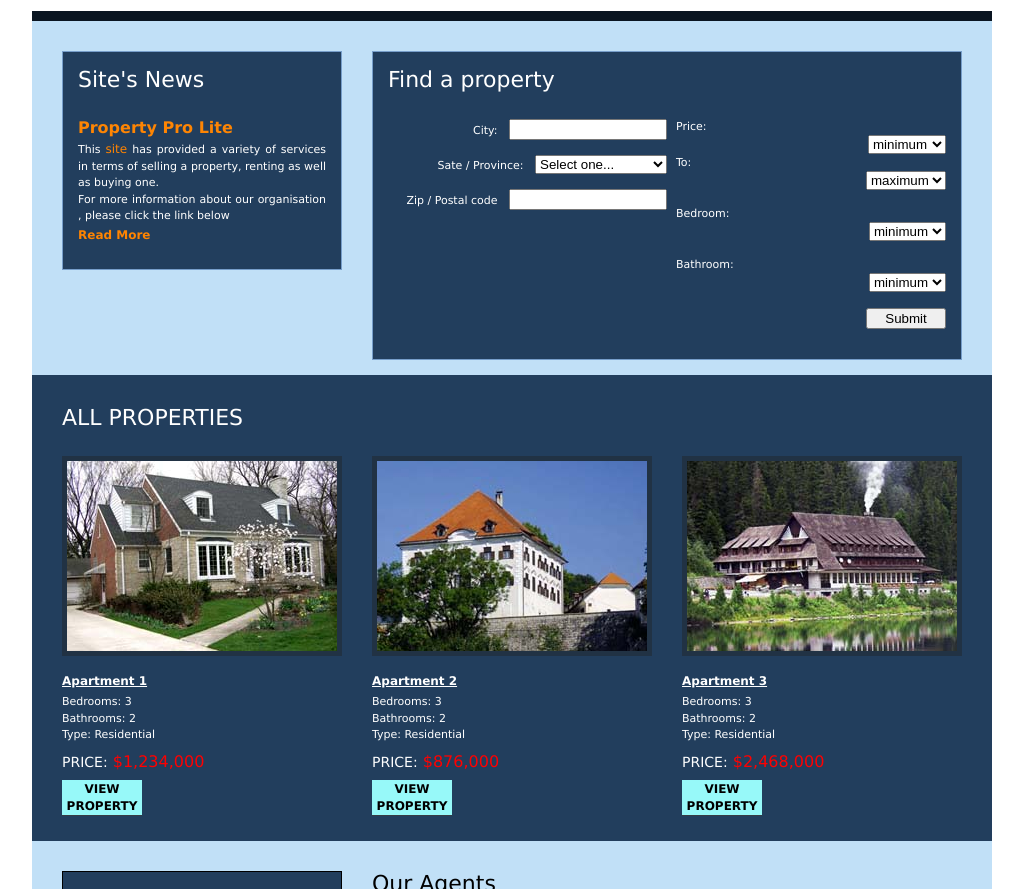
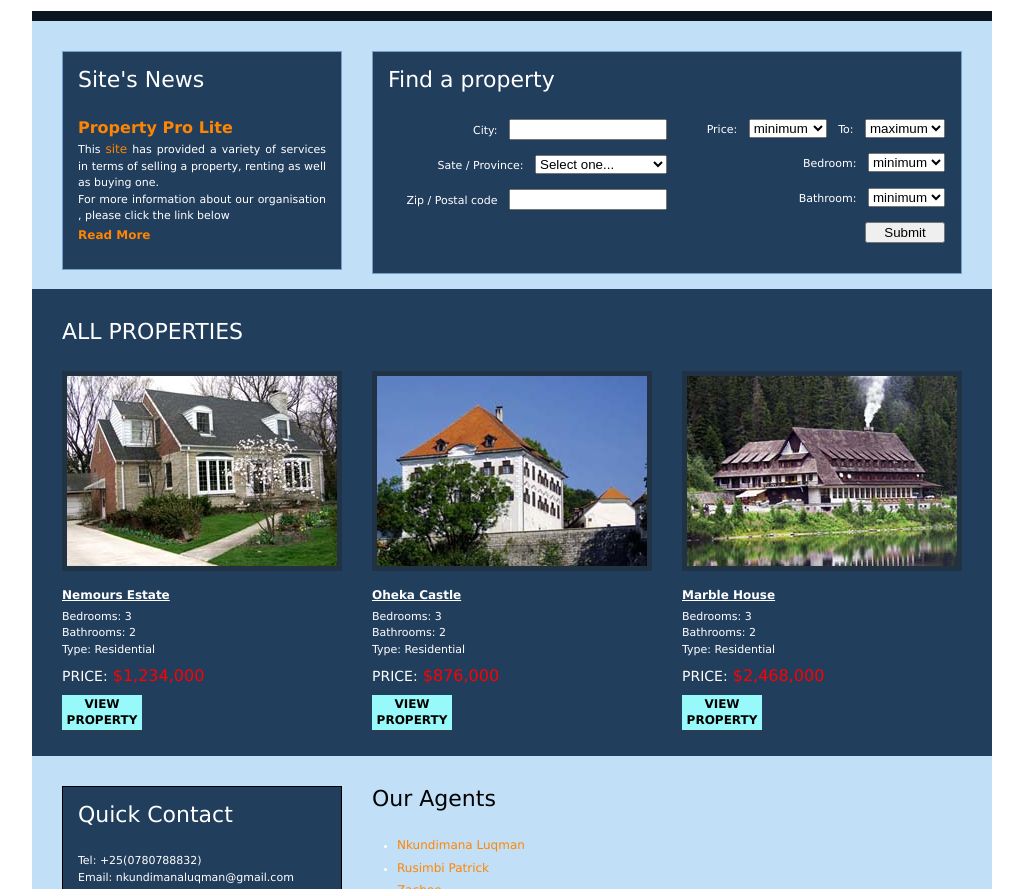
Before and after one commit to Luqman011/PropertyPro-Lite, a plain HTML site: page index.html in a window 1280 px wide. Shown: the part 417-1306 px from the top of the page, without its empty margins (128-1151 px from the left). Drawn offline with Linux system fonts and the light colour scheme.

Commit message:
bug(LFA-feedback): Delivers codes for the index
- add links to the properties images
- remove inline css from Nav bar
- aligned correctly the form in find property section.

[delivers #167200790]

```diff
--- a/css/style.css
+++ b/css/style.css
@@ -32,10 +32,11 @@ a:link, a:visited { color: #ff8400; text-decoration: none; font-size: 12px;}
   font-size: 17px;
 }
 
-.active {
+#active {
   background-color:#223e5d ;
   color: #fff;
   border: 1px solid #000;
+  text-decoration: none;
 }
 
 .topnav .icon {
@@ -350,7 +351,7 @@ p {
 }
 
 #section_1_1 .right_column {
-	float: right;
+	float: left;
 	width: 278px;
 }
 
@@ -481,7 +482,7 @@ color: #000;
 @media screen and (min-width: 600px){
  .right_column .form_row label{
 		width: 100%;
-		display: flex;
+
 
 	}
 	.right_column .form_row label select{
--- a/index.html
+++ b/index.html
@@ -11,7 +11,8 @@
 <header>
 
       <div class="topnav" id="myTopnav">
-  <a href="index.html" class="active" style="color: white">PropertyPro Lite</a>
+  <a href="index.html" id="active">PropertyPro Lite</a>
+
   <div class="dropdown">
     <button style="color:black"class="dropbtn">Account
       <i class="fa fa-caret-down"></i>
@@ -148,15 +149,15 @@ var autodelay = 3;
 	<div class="section_2">
 
 
-        <img src="images/image_01.jpg" alt="image" />
-        <h4>Apartment 1</h4>
+        <a href="html/details.html"><img src="images/image_01.jpg" alt="image" /></a>
+        <h4>Nemours Estate</h4>
         <p>Bedrooms: 3<br>Bathrooms: 2<br>Type: Residential<br></p>
         <div class="price">PRICE:<span> $1,234,000</span></div>
         <div class="readmore"><a href="html/details.html">VIEW PROPERTY</a></div>
     </div>
     <div class="section_2">
-        <img src="images/image_02.jpg" alt="image" />
-        <h4>Apartment 2</h4>
+        <a href="html/details.html"><img src="images/image_02.jpg" alt="image" /></a>
+        <h4>Oheka Castle</h4>
         <p>Bedrooms: 3<br>Bathrooms: 2<br>Type: Residential<br></p>
         <div class="price">PRICE:<span> $876,000</span></div>
         <div class="readmore"><a href="html/details.html">VIEW PROPERTY</a></div>
@@ -164,8 +165,8 @@ var autodelay = 3;
     </div>
     <div class="section_2">
 
-        <img src="images/image_03.jpg" alt="image" />
-        <h4>Apartment 3</h4>
+        <a href="html/details.html"><img src="images/image_03.jpg" alt="image" /></a>
+        <h4>Marble House</h4>
        <p>Bedrooms: 3<br>Bathrooms: 2<br>Type: Residential<br></p>
         <div class="price">PRICE:<span> $2,468,000</span></div>
       <div class="readmore"><a href="html/details.html">VIEW PROPERTY</a></div>
```
